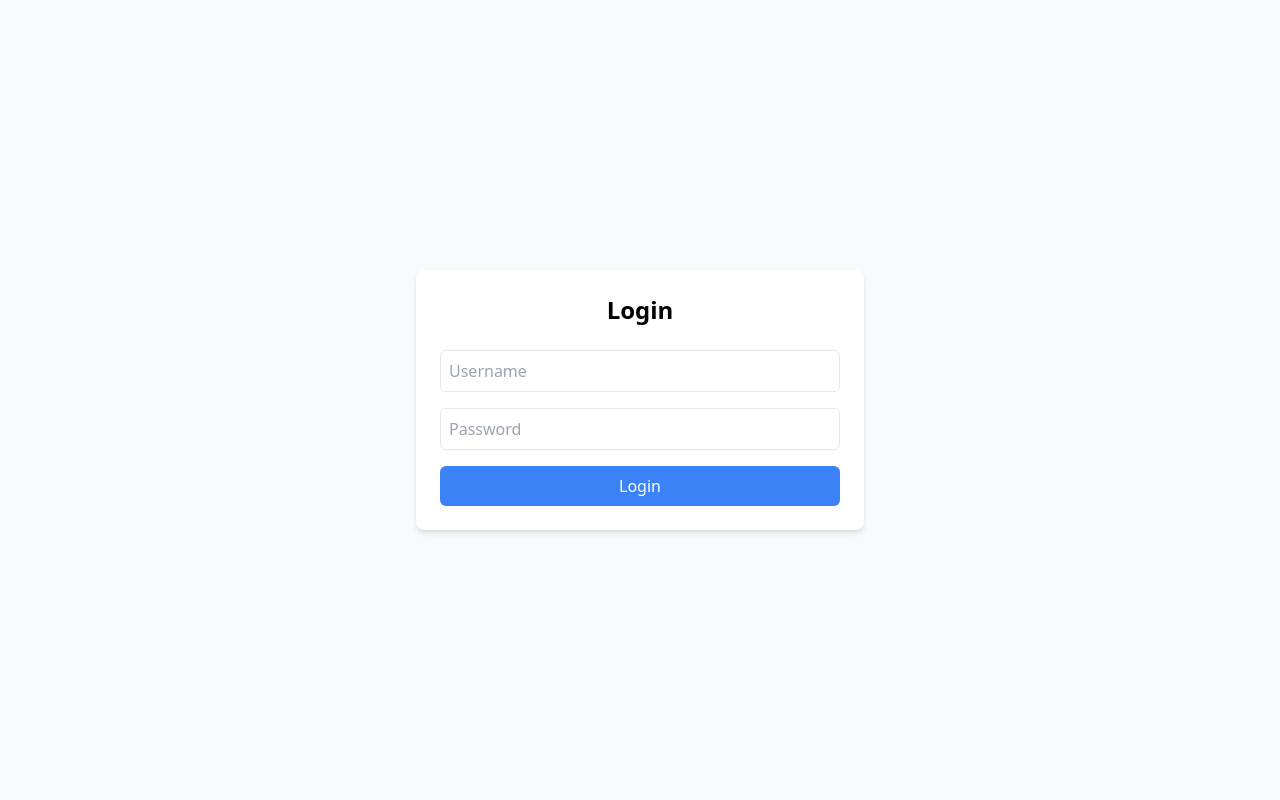
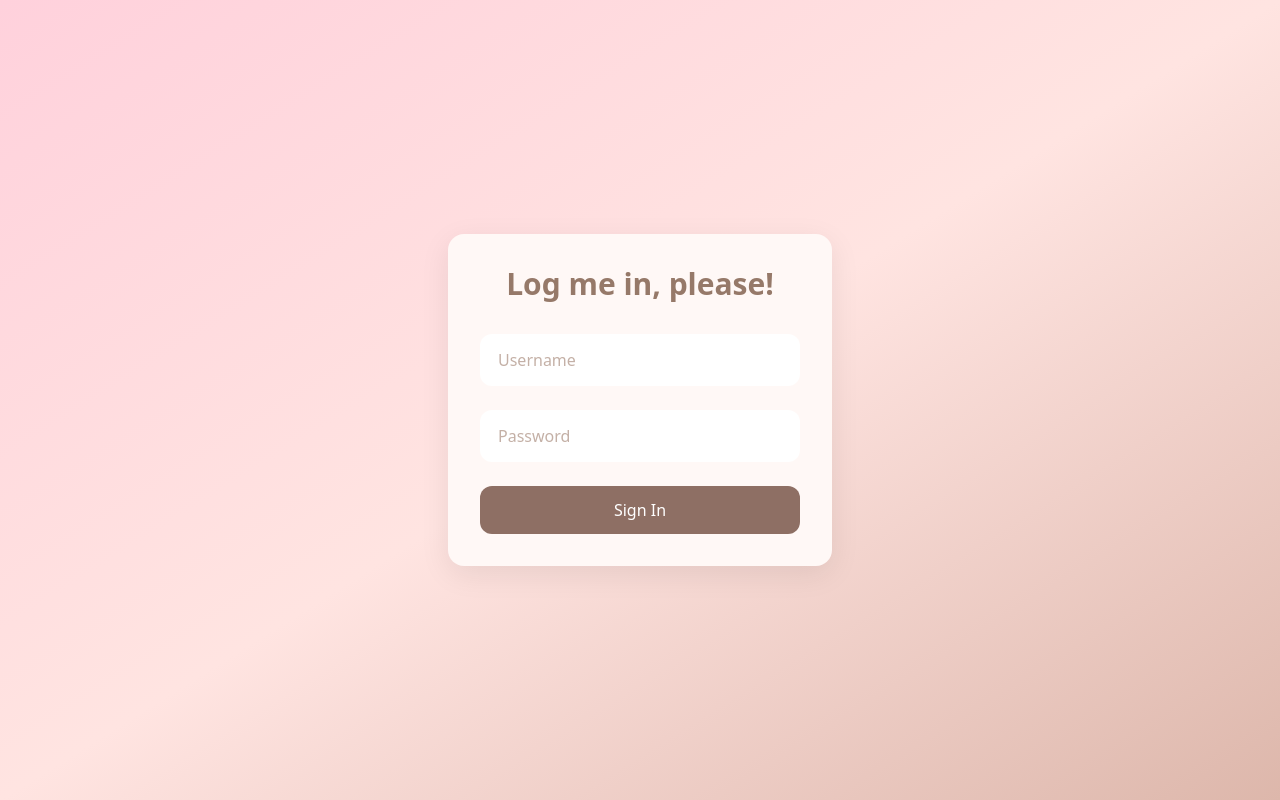
Before and after one commit to y-ne/renako, a Nuxt app: page /login in a window 1280 px wide. Built offline with nearby package versions, Linux system fonts and the light colour scheme.

Commit message:
login page

```diff
--- a/pages/login.vue
+++ b/pages/login.vue
@@ -1,35 +1,52 @@
 <template>
-    <div class="min-h-screen flex items-center justify-center bg-gray-50">
-      <div class="max-w-md w-full p-6 bg-white rounded-lg shadow-md">
-        <!-- Simple Header -->
-        <h1 class="text-2xl font-bold text-center mb-6">Login</h1>
+    <div class="min-h-screen flex items-center justify-center bg-gradient-to-br from-[#ffd1dc] via-[#ffe4e1] to-[#ddb7ab]">
+      <!-- Login Card with soft shadow and animation -->
+      <div
+        class="w-full max-w-sm p-8 bg-[#fff8f6] rounded-2xl shadow-[0_8px_30px_rgb(0,0,0,0.08)]
+               transform transition-all duration-300 hover:shadow-[0_8px_30px_rgb(0,0,0,0.12)]
+               animate-fadeIn"
+      >
+        <!-- Header -->
+        <h1
+          class="text-3xl font-bold text-[#967969] text-center mb-8
+                 animate-slideDown"
+        >
+          Log me in, please!
+        </h1>
 
-        <!-- Simple Form -->
-        <form class="space-y-4">
-          <!-- Username -->
+        <form class="space-y-6">
+          <!-- Username Input -->
           <div>
             <input
               type="text"
               placeholder="Username"
-              class="w-full p-2 border rounded-md"
+              class="w-full px-4 py-3 rounded-xl bg-white border-2 border-transparent
+                     focus:border-[#ddb7ab] transition-all duration-300 outline-none
+                     animate-slideRight placeholder-[#c4b0a6]"
             />
           </div>
 
-          <!-- Password -->
+          <!-- Password Input -->
           <div>
             <input
               type="password"
               placeholder="Password"
-              class="w-full p-2 border rounded-md"
+              class="w-full px-4 py-3 rounded-xl bg-white border-2 border-transparent
+                     focus:border-[#ddb7ab] transition-all duration-300 outline-none
+                     animate-slideLeft placeholder-[#c4b0a6]"
             />
           </div>
 
-          <!-- Login Button -->
+          <!-- Login Button with animation -->
           <button
             type="submit"
-            class="w-full bg-blue-500 text-white p-2 rounded-md hover:bg-blue-600"
+            class="w-full py-3 px-4 bg-[#8e6f64] text-white font-medium
+                   rounded-xl transition-all duration-300
+                   transform hover:scale-[1.02] hover:bg-[#7d625a]
+                   focus:outline-none active:scale-95
+                   animate-slideUp"
           >
-            Login
+            Sign In
           </button>
         </form>
       </div>
@@ -37,5 +54,54 @@
   </template>
 
   <script setup>
-  // Empty for now since we're just doing UI
+  // Empty for now since we're focusing on UI
   </script>
+
+  <style>
+  /* Custom animations */
+  @keyframes fadeIn {
+    from { opacity: 0; }
+    to { opacity: 1; }
+  }
+
+  @keyframes slideDown {
+    from { transform: translateY(-20px); opacity: 0; }
+    to { transform: translateY(0); opacity: 1; }
+  }
+
+  @keyframes slideRight {
+    from { transform: translateX(-20px); opacity: 0; }
+    to { transform: translateX(0); opacity: 1; }
+  }
+
+  @keyframes slideLeft {
+    from { transform: translateX(20px); opacity: 0; }
+    to { transform: translateX(0); opacity: 1; }
+  }
+
+  @keyframes slideUp {
+    from { transform: translateY(20px); opacity: 0; }
+    to { transform: translateY(0); opacity: 1; }
+  }
+
+  /* Apply animations */
+  .animate-fadeIn {
+    animation: fadeIn 0.5s ease-out;
+  }
+
+  .animate-slideDown {
+    animation: slideDown 0.5s ease-out;
+  }
+
+  .animate-slideRight {
+    animation: slideRight 0.5s ease-out 0.2s backwards;
+  }
+
+  .animate-slideLeft {
+    animation: slideLeft 0.5s ease-out 0.3s backwards;
+  }
+
+  .animate-slideUp {
+    animation: slideUp 0.5s ease-out 0.4s backwards;
+  }
+  </style>
```
